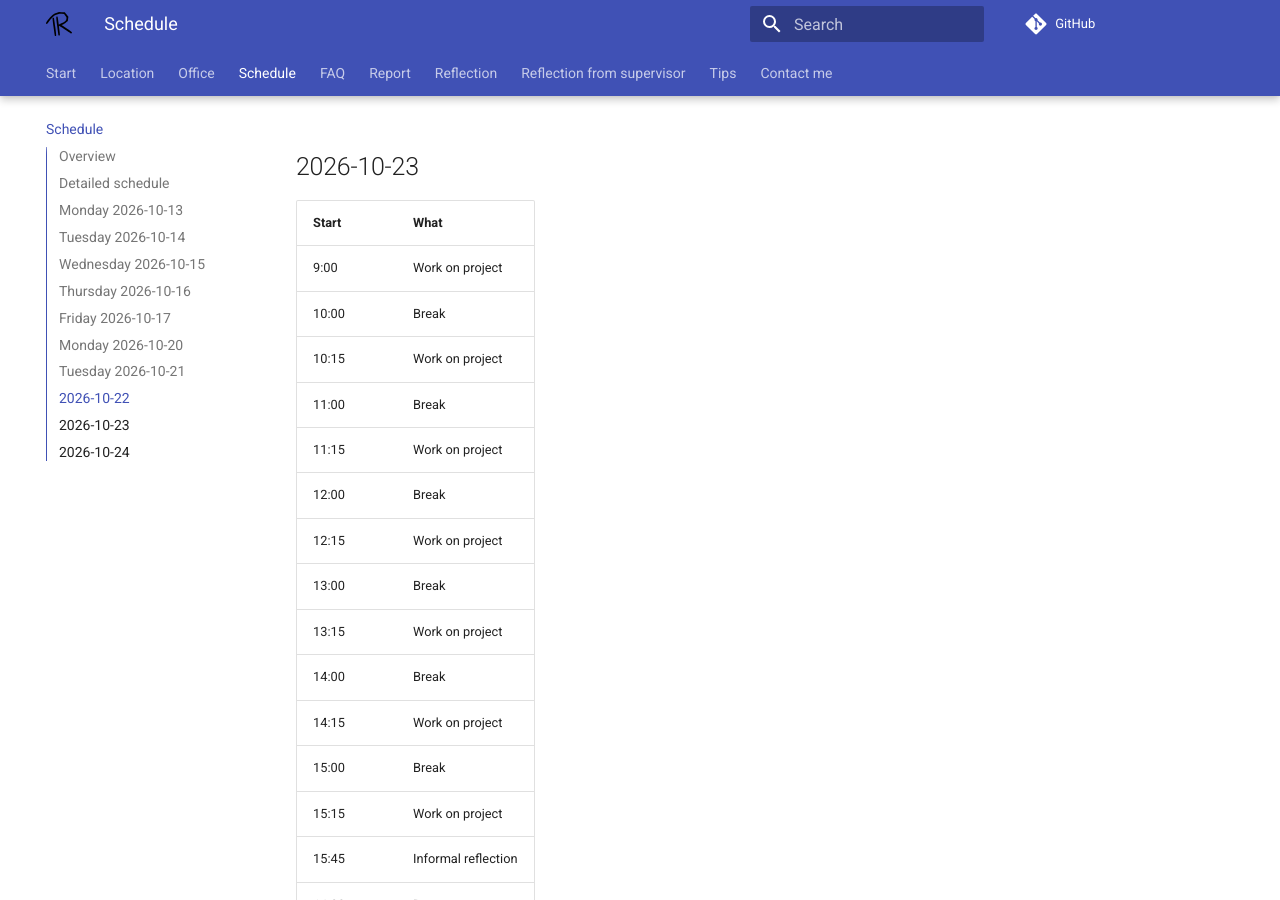
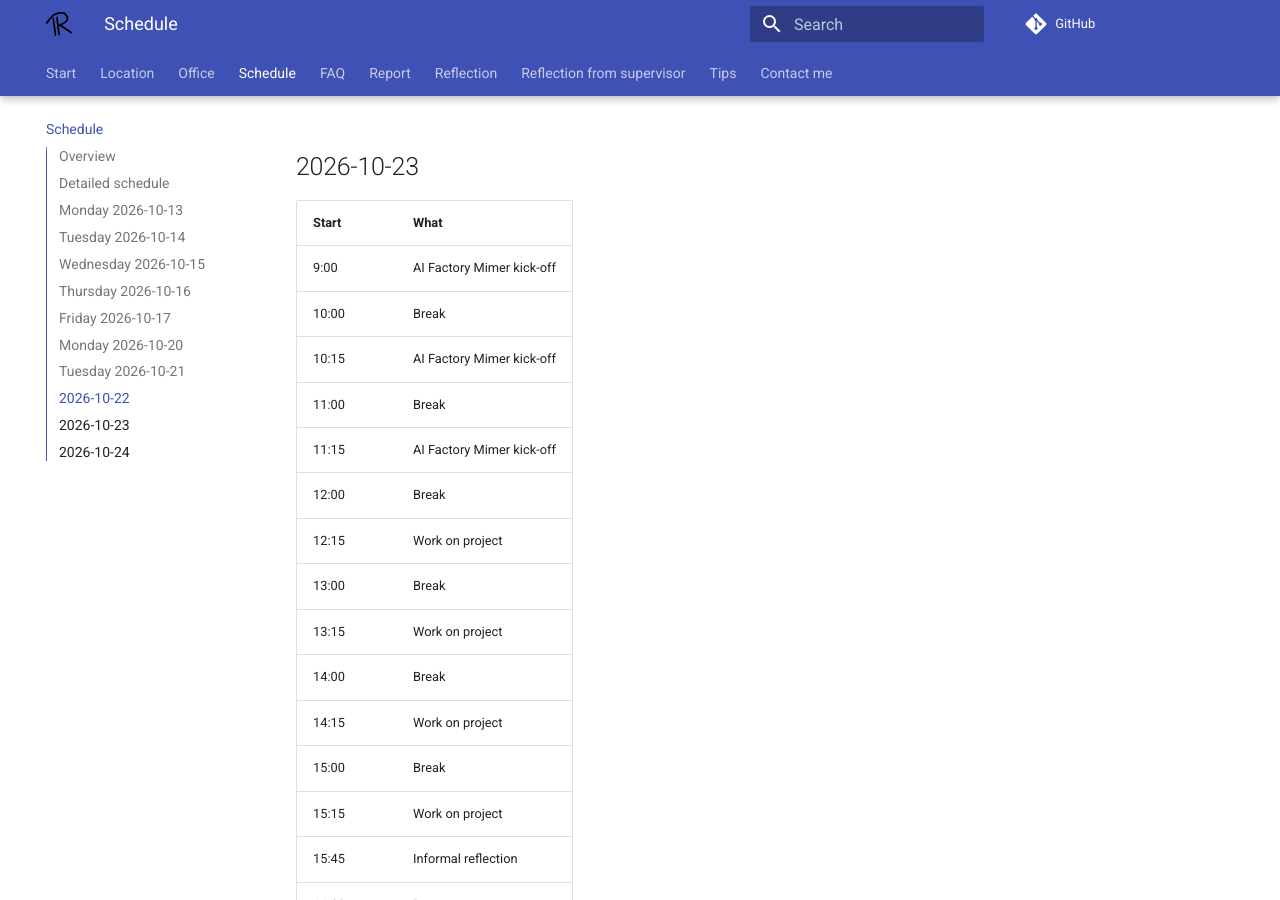
Before and after one commit to richelbilderbeek/prao_wilmer_20260413, an MkDocs documentation site: the page built from docs/schedule.md, in a window 1280 px wide and 900 px high, scrolled down 8192 px. Built offline with MkDocs 1.6.1 and Material for MkDocs 9.7.7, drawn with Linux system fonts in a browser that asks for light colours; comment, search, counter and statistics services are not loaded.

Commit message:
AI meeting

```diff
--- a/docs/schedule.md
+++ b/docs/schedule.md
@@ -203,11 +203,11 @@ Start|What
 
 Start|What
 -----|-----
-9:00 |Work on project
+9:00 |AI Factory Mimer kick-off
 10:00|Break
-10:15|Work on project
+10:15|AI Factory Mimer kick-off
 11:00|Break
-11:15|Work on project
+11:15|AI Factory Mimer kick-off
 12:00|Break
 12:15|Work on project
 13:00|Break
```
